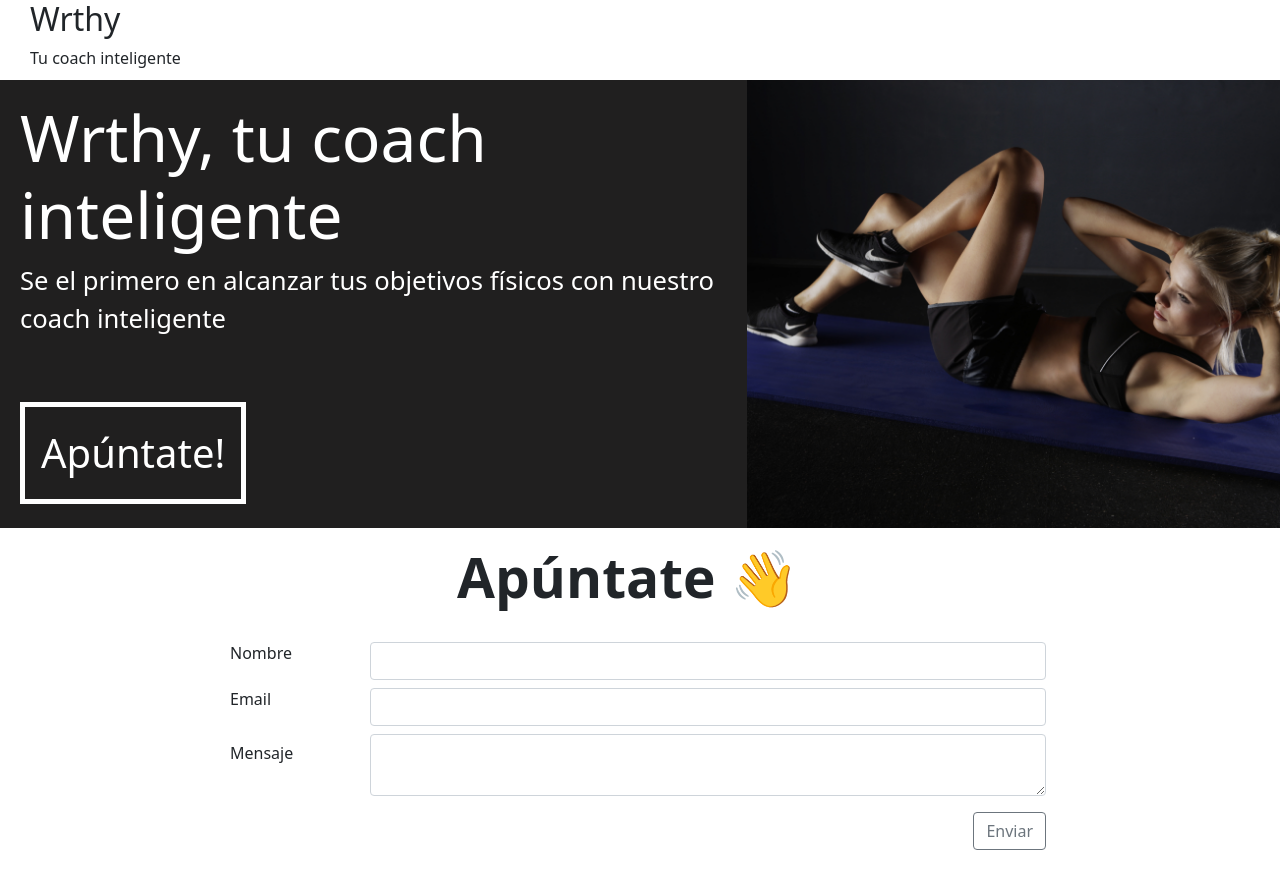
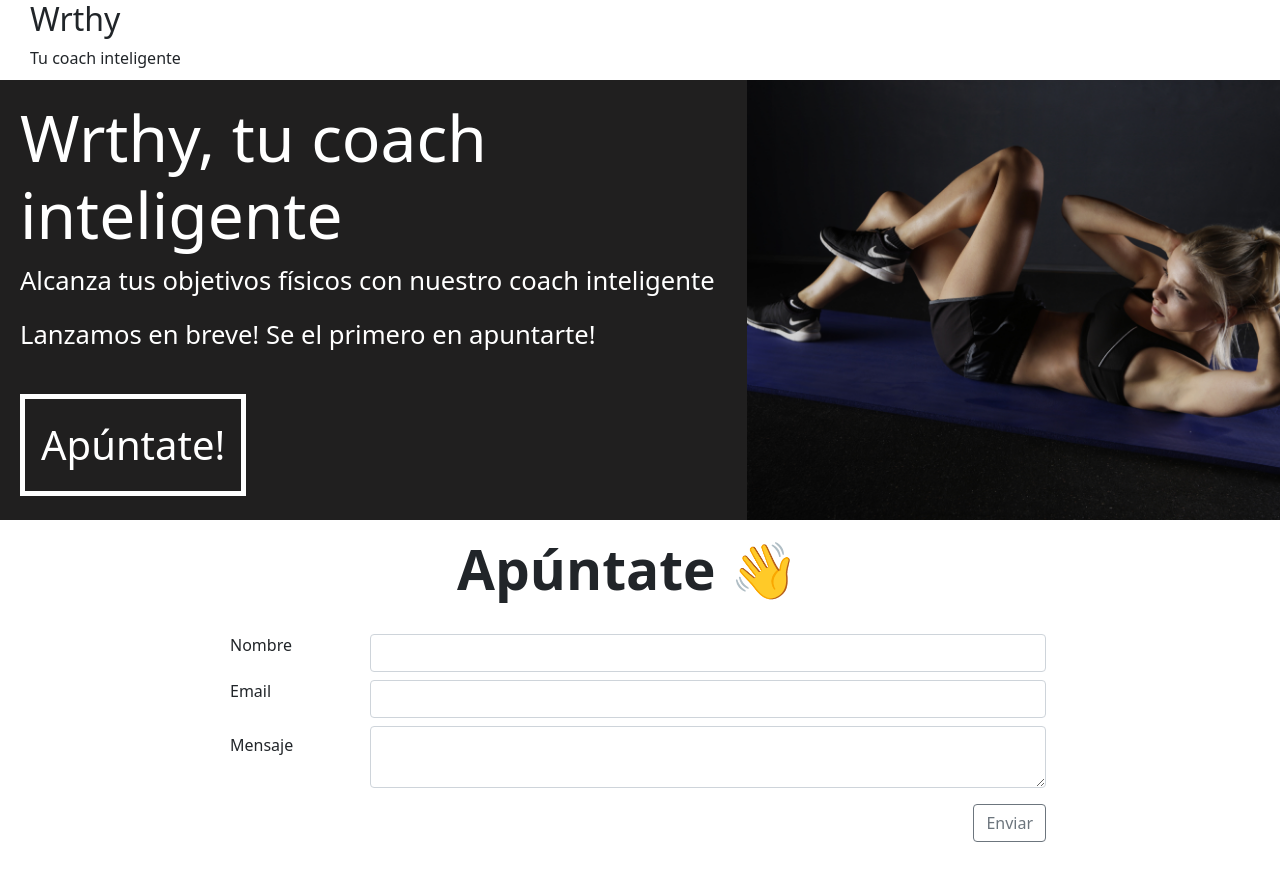
Before and after one commit to manromero/wrthy, a React (Create React App) app: page / in a window 1280 px wide. Built offline with nearby package versions, Linux system fonts and the light colour scheme.

Commit message:
Update mensaje valor único

```diff
--- a/src/components/Body/index.js
+++ b/src/components/Body/index.js
@@ -9,11 +9,10 @@ const Body = () => {
       <Row style={{ width: "100%", margin: 0 }}>
         <Col md="7" sm="12" xs="12" style={{ paddingLeft: 20, marginTop: 20, paddingRight: 20 }} className="pb-4">
           <h2 className="Body-title">Wrthy, tu coach inteligente</h2>
-          <p className="Body-description">
-            Se el primero en alcanzar tus objetivos físicos con nuestro coach inteligente
-          </p>
+          <p className="Body-description">Alcanza tus objetivos físicos con nuestro coach inteligente</p>
+          <p className="Body-description">Lanzamos en breve! Se el primero en apuntarte!</p>
           <button
-            className="Body-button mt-5"
+            className="Body-button mt-4"
             onClick={() => {
               document.getElementById("contact-form")?.scrollIntoView();
             }}
```
